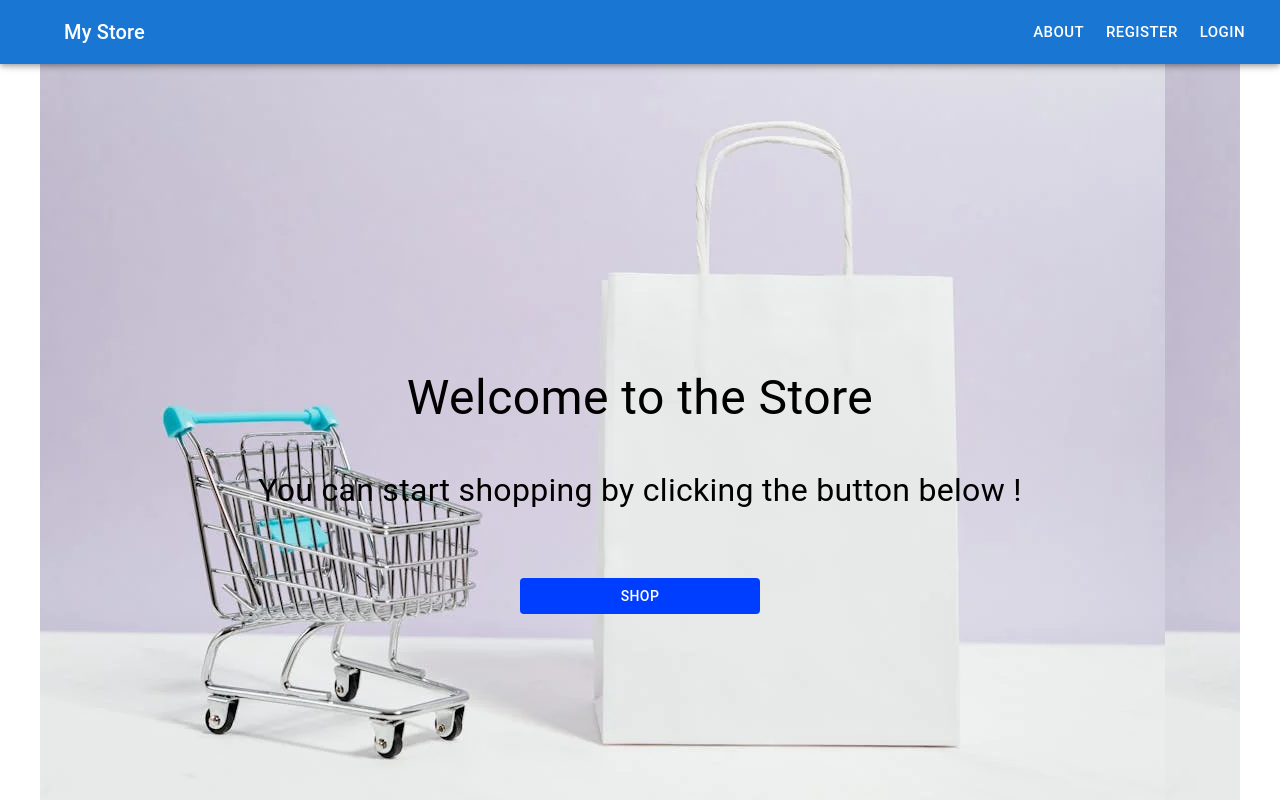
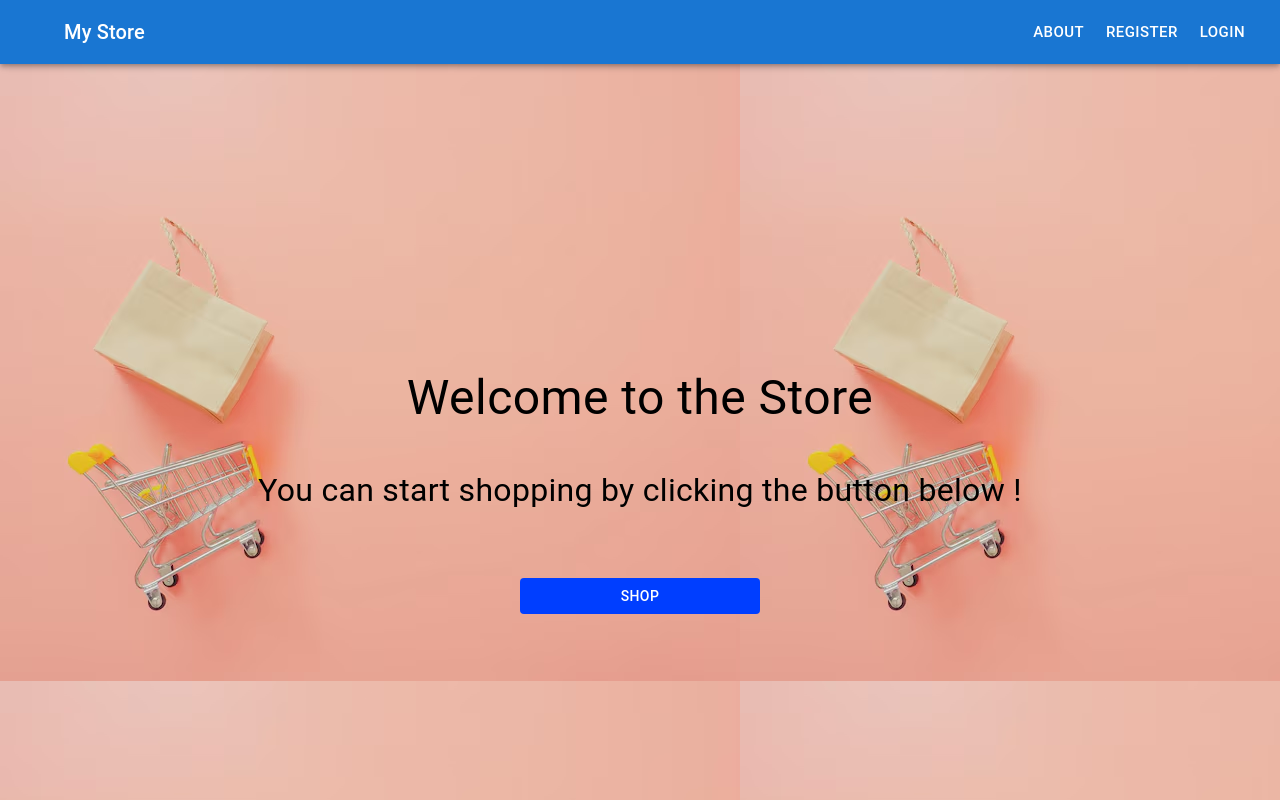
Before and after one commit to Hasireddy/Ecommerce, a React (Create React App) app in the folder client/: page / in a window 1280 px wide. Shown: the top 800 px of the page. Built offline with nearby package versions, Linux system fonts and the light colour scheme; some icons are missing.

Commit message:
Background image replaced with new one

```diff
--- a/client/src/components/Home.js
+++ b/client/src/components/Home.js
@@ -1,10 +1,11 @@
 import {Typography,Box,Button,Container} from '@mui/material';
-import cover from '../Assets/landingpage.jpg'
+import cover from '../Assets/landing2.jpg'
 
 function Home(){
     return(
         <>
-         <Container sx={{display:'flex',flexDirection:'column',alignItems:'center',minHeight:'100vh',margin:'auto',textAlign:'center',justifyContent:'center',backgroundImage:`url(${cover})`,maxWidth:'100%'}}>
+        <Box sx={{backgroundImage:`url(${cover})`}}>
+         <Container sx={{display:'flex',flexDirection:'column',alignItems:'center',minHeight:'100vh',margin:'auto',textAlign:'center',justifyContent:'center',maxWidth:'100%'}}>
             <Box sx={{marginTop:'6rem',padding:'1rem',maxWidth:'100%',overflow:'hidden'}}>
                 <Typography sx={{
                     fontSize:'3rem',
@@ -45,6 +46,7 @@ function Home(){
                 </Box>
             </Box>
         </Container>
+        </Box>
         </>
     )
 }
```
Also changed, not shown: client/src/Assets/landing2.jpg (added).
